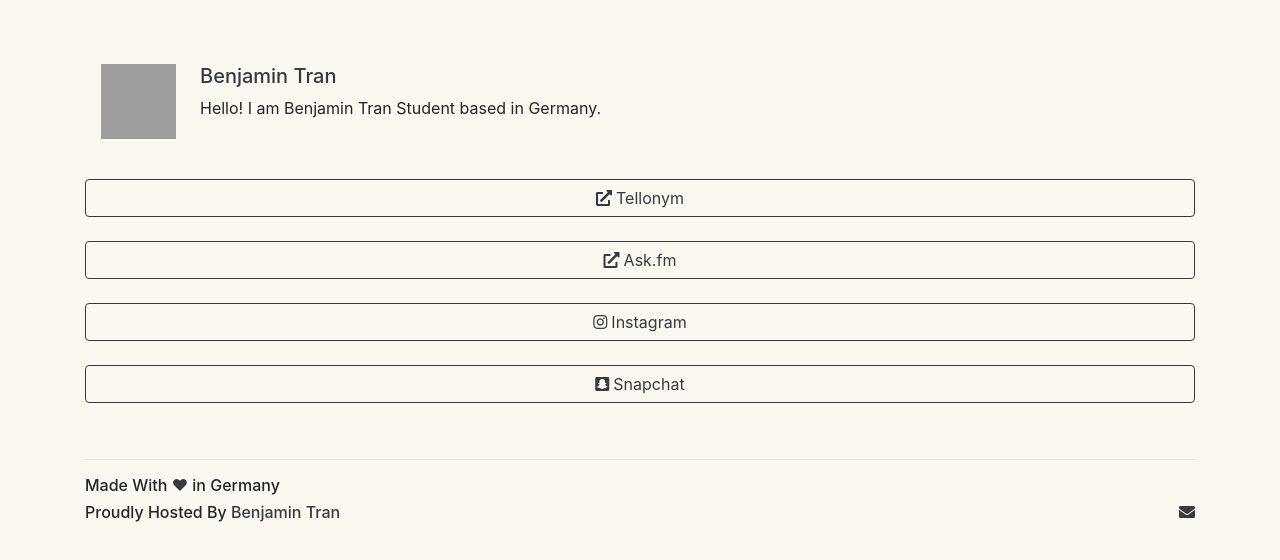
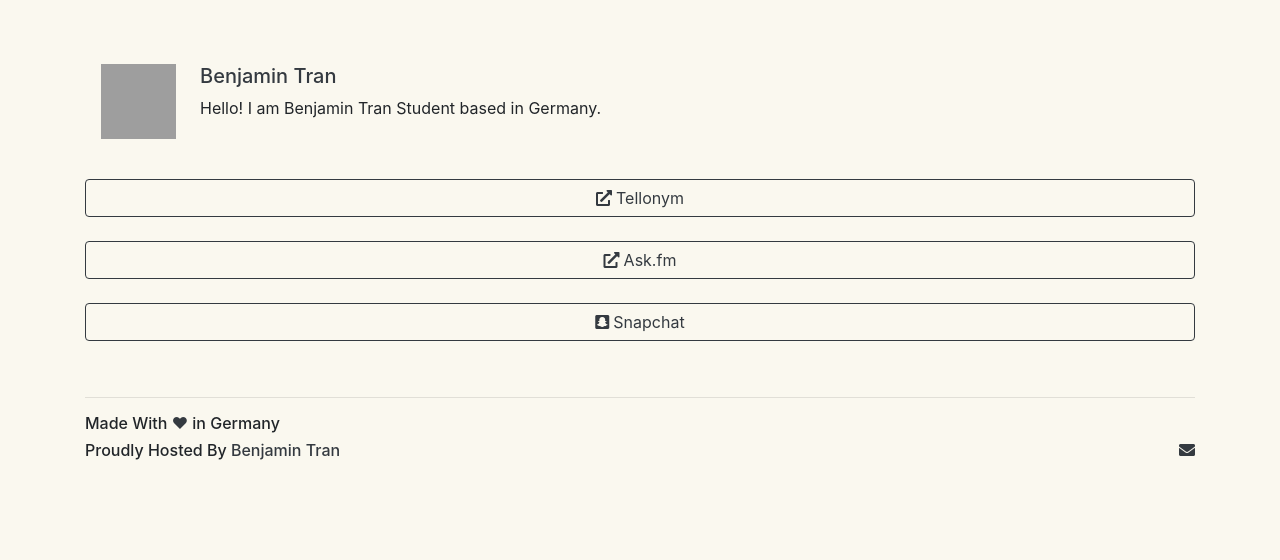
Before and after one commit to Benjamin-tran/linktree, a plain HTML site: page index.html in a window 1280 px wide. Drawn offline with nearby package versions, Linux system fonts and the light colour scheme; grey boxes are pictures that could not be loaded.

Commit message:
Update index.html

```diff
--- a/index.html
+++ b/index.html
@@ -58,8 +58,6 @@
   <br>
   <a href="https://ask.fm/benjamin_tran" class="btn btn-outline-dark btn-block" role="button" target="_blank"><i class="fas fa-external-link-alt">&nbsp;</i>Ask.fm</a>
   <br>
-  <a href="https://instagram.com/benjamin.tran" class="btn btn-outline-dark btn-block" role="button" target="_blank"><i class="fab fa-instagram">&nbsp;</i>Instagram</a>
-  <br>
   <a href="https://www.snapchat.com/add/benjamint0907" class="btn btn-outline-dark btn-block" role="button" target="_blank"><i class="fab fa-snapchat-square">&nbsp;</i>Snapchat</a>
 </div>
         <!--------------------Footer---------------------------->
```
